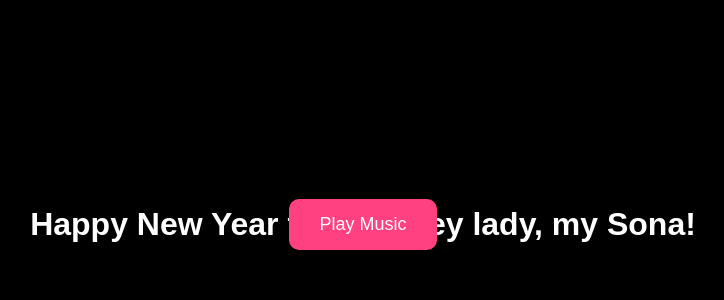
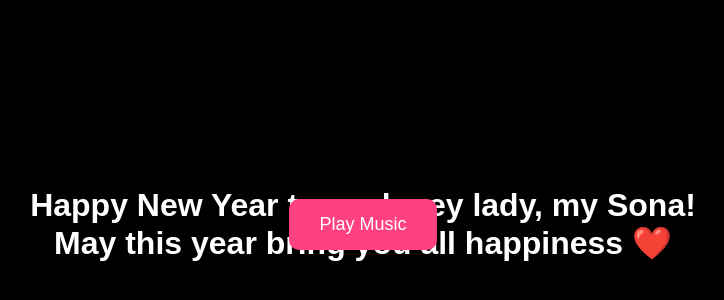
Before and after one commit to Chatfrybot/new-year, a plain HTML site: page new year surprise/index.html in a window 1280 px wide. Shown: the part 176-476 px from the top of the page, without its empty margins (277-1001 px from the left). Drawn offline with nearby package versions, Linux system fonts and the light colour scheme; no server answers.

Commit message:
index.html

```diff
--- a/new year surprise/index.html
+++ b/new year surprise/index.html
@@ -9,20 +9,20 @@
 <body>
   <!-- Countdown -->
   <div id="countdown-container">
-    <div id="countdown"></div>
+    <div id="countdown">5</div>
   </div>
 
-  <!-- Wish -->
+  <!-- Wish Message -->
   <div id="wish-message" class="hidden">
-    <h1>Happy New Year to my lovey lady, my Sona!</h1>
+    <h1>Happy New Year to my lovey lady, my Sona!<br>May this year bring you all happiness ❤️</h1>
   </div>
 
-  <!-- Music -->
+  <!-- Music Box -->
   <div id="music-box" class="hidden">
     <button id="play-music">Play Music</button>
   </div>
 
-  <!-- 3D Scene -->
+  <!-- 3D Canvas -->
   <div id="canvas-container"></div>
 
   <!-- Photos -->
@@ -31,21 +31,24 @@
   <!-- Video -->
   <video id="video-edit" class="hidden" playsinline></video>
 
-  <!-- Proposal Yes/No -->
+  <!-- Proposal Buttons -->
   <div id="proposal-container" class="hidden">
     <button id="yes-btn">Yes</button>
     <button id="no-btn">No</button>
   </div>
 
-  <!-- Final message -->
+  <!-- Final Message -->
   <div id="final-message" class="hidden">
     <h1>Thanks for choosing me ❤️ I Love you so much Jaanu</h1>
   </div>
 
-<script src="https://cdn.jsdelivr.net/npm/three@0.158.0/build/three.min.js"></script>
-<script src="https://cdn.jsdelivr.net/npm/three@0.158.0/examples/js/loaders/GLTFLoader.js"></script>
-<script src="https://cdn.jsdelivr.net/npm/gsap@3.15.0/dist/gsap.min.js"></script>
-<script src="https://cdnjs.cloudflare.com/ajax/libs/howler/2.2.3/howler.min.js"></script>
-<script src="main.js"></script>
+  <!-- Libraries -->
+  <script src="https://cdn.jsdelivr.net/npm/three@0.158.0/build/three.min.js"></script>
+  <script src="https://cdn.jsdelivr.net/npm/three@0.158.0/examples/js/loaders/GLTFLoader.js"></script>
+  <script src="https://cdn.jsdelivr.net/npm/gsap@3.15.0/dist/gsap.min.js"></script>
+  <script src="https://cdnjs.cloudflare.com/ajax/libs/howler/2.2.3/howler.min.js"></script>
+
+  <!-- Main Script -->
+  <script src="main.js"></script>
 </body>
 </html>
```
